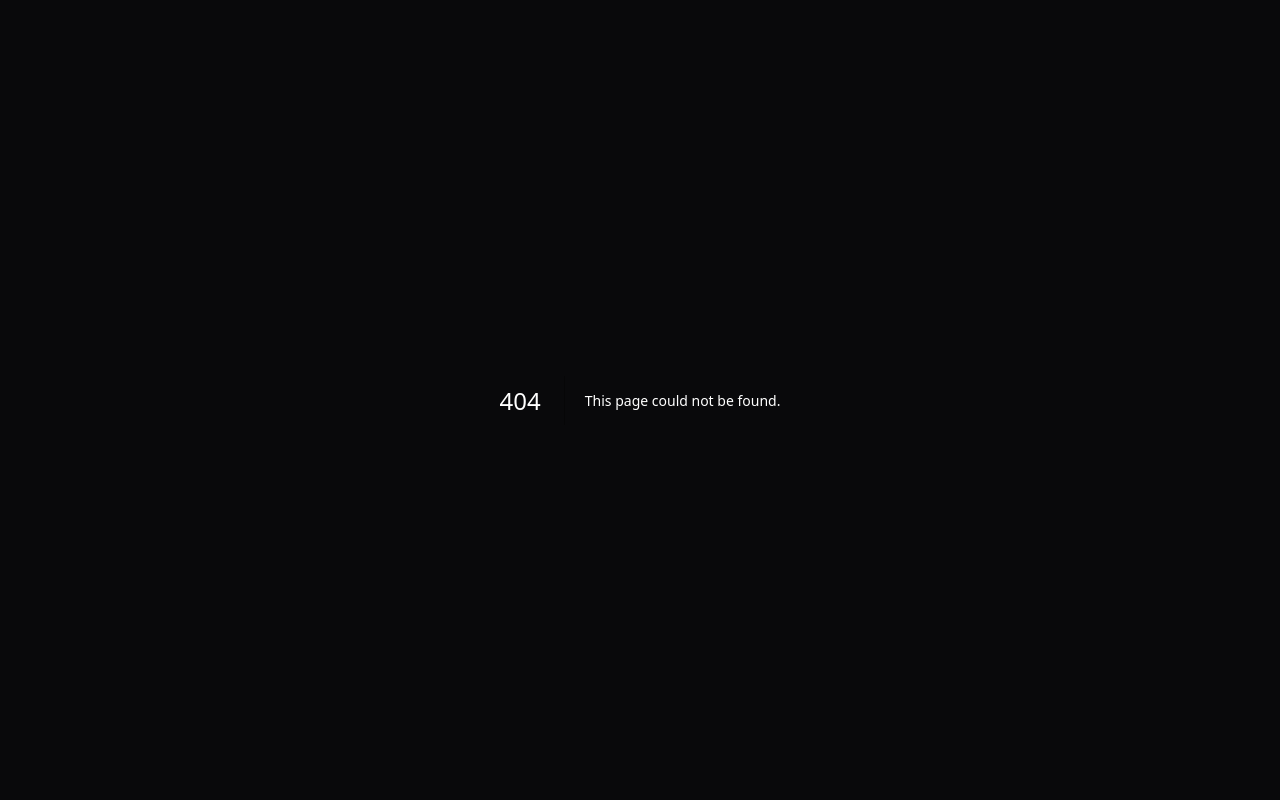
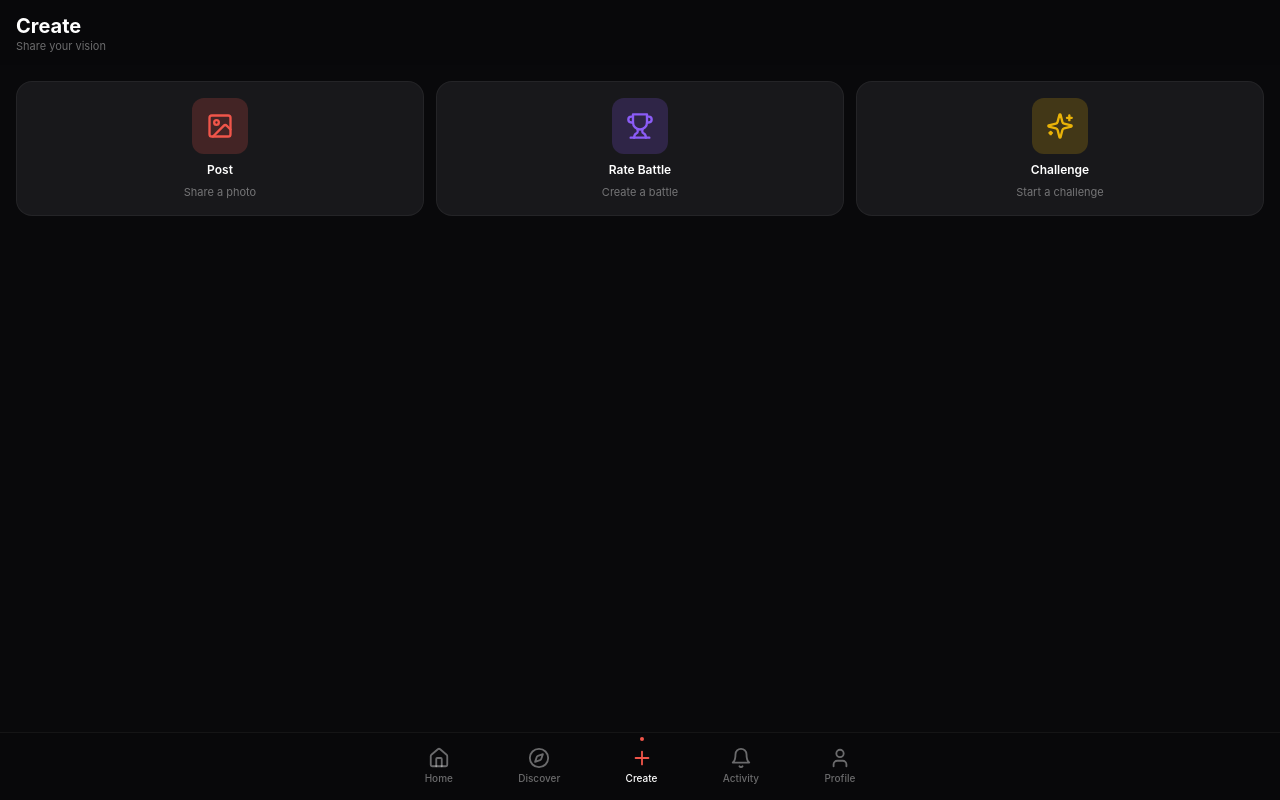
Before and after one commit to brianhaustin-hub/PopRate-, a Next.js app: page /create in a window 1280 px wide. Before the commit this address had no page. Built offline with nearby package versions, Linux system fonts and the light colour scheme.

Commit message:
AI: Continue the to-do list. (cut off by time limit)

```diff
--- /dev/null
+++ b/src/app/create/page.tsx
@@ -0,0 +1,10 @@
+import { Layout } from '@/components/shell/Layout';
+import { CreateScreen } from '@/components/screens/CreateScreen';
+
+export default function Create() {
+  return (
+    <Layout>
+      <CreateScreen />
+    </Layout>
+  );
+}
```
